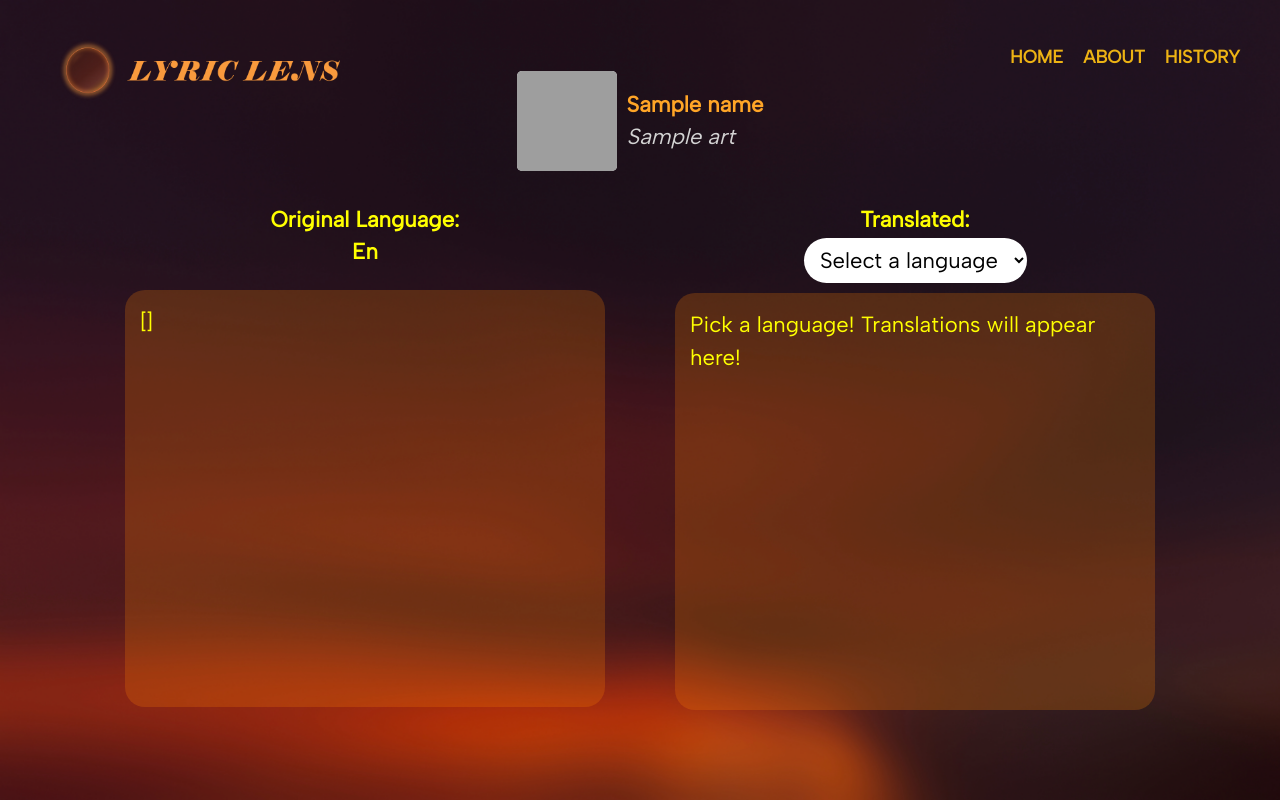
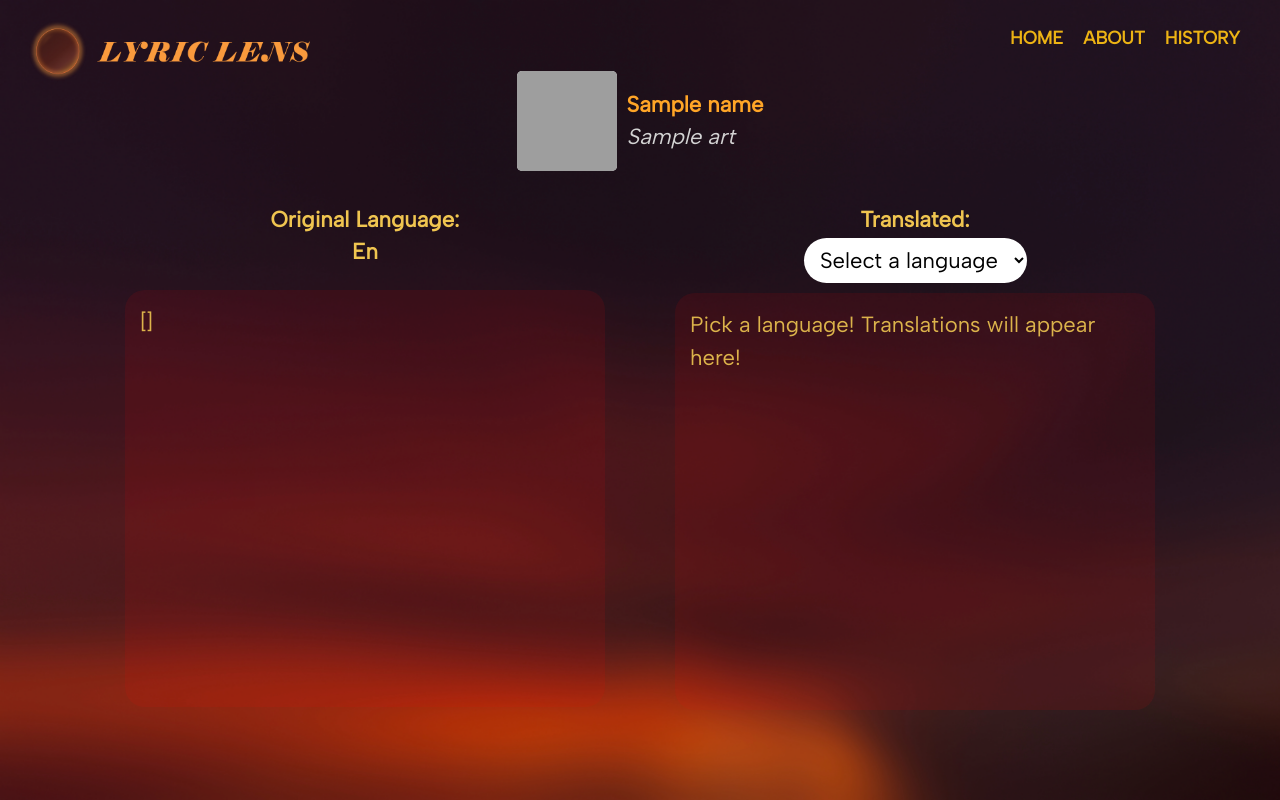
Before and after one commit to Nail-Claros/LyricLens, a Flask app: template templates/translation.html in a window 1280 px wide. Run offline with Flask 3, Linux system fonts and the light colour scheme; the template is opened without the code that fills it: most values are stand-ins (such as "Sample title", 1, 10 or a date in 2020); grey boxes are pictures that could not be loaded.

Commit message:
styling changes

```diff
--- a/static/styles/styles.css
+++ b/static/styles/styles.css
@@ -13,14 +13,14 @@ body {
 
 .navbar {
     position: absolute;
-    top: 20px;
+    top: 1px;
     right: 40px;
 }
 
 .navbar-img{
     position: absolute;
-    top: 20px;
-    left: 40px;
+    top: 1px;
+    left: 10px;
 }
 
 .nav-links {
--- a/static/styles/translation.css
+++ b/static/styles/translation.css
@@ -9,7 +9,7 @@ body {
     justify-content: center;
     align-items: center;
     height: 100vh;
-    color: yellow;
+    color: rgb(240, 197, 80);
     font-family: 'Albert Sans';
     font-size: 22px;
 }
@@ -127,14 +127,15 @@ textarea {
     font-size: 16px;
     line-height: 1.5;
     resize: none;
-    color: yellow;
+    color: rgb(240, 197, 80);
     scrollbar-color: #f4a263;
     border-color: yellow;
     font-family: 'Albert Sans';
     font-size: 22px;
+    opacity: 90%;
 }
 textarea.text{
-    background-color: hsla(30, 100%, 50%, 0.232);
+    background-color: hsla(0, 100%, 50%, 0.1);
     font-family: 'Albert Sans';
     font-size: 22px;
 }
@@ -157,20 +158,20 @@ textarea::-webkit-scrollbar-thumb {
 
 .navbar {
     position: absolute;
-    top: 20px;
+    top: 1px;
     right: 40px;
 }
 
 .navbar-img{
     position: absolute;
-    top: 20px;
-    left: 40px;
+    top: 1px;
+    left: 10px;
 }
 
 .nav-links {
     list-style-type: none;
     display: flex;
-    gap: 20px;
+    gap: 20px
 }
 
 .nav-links li a {
--- a/templates/history.html
+++ b/templates/history.html
@@ -7,7 +7,7 @@
 <body>
     <nav class="navbar-img">
         <a href="{{url_for('index')}}">
-            <img src="{{ url_for('static', filename='images/Lyric Lens (Text Logo and Icon) - Horizontal.png')}}" style="height: 100px; width: 300px; padding-bottom: 80px;">
+            <img src="{{ url_for('static', filename='images/Lyric Lens (Text Logo and Icon) - Horizontal.png')}}" style="height: 100px; width: 300px;">
         </a>    </nav>
     <nav class="navbar">
         <ul class="nav-links">
--- a/trans.py
+++ b/trans.py
@@ -24,7 +24,7 @@ def detect(text):
 
     print(response.json())
     ax = json.loads(response.text)
-    if ax['result']:
+    if 'result' in ax:
         code = ax['result']['code']
         language = ax['result']['language']
         return code, language
```
Also changed, not shown: static/styles/lyrics.css (+5 -5 lines).
